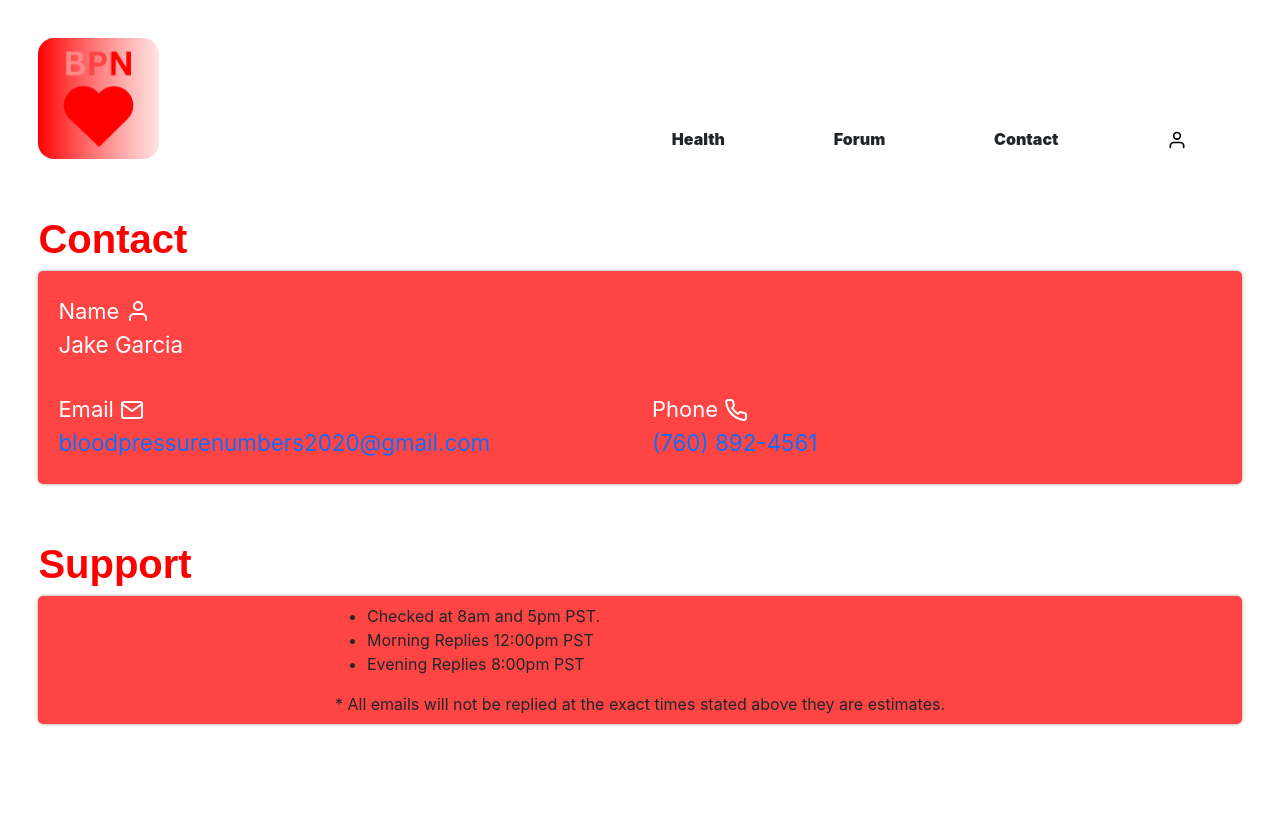
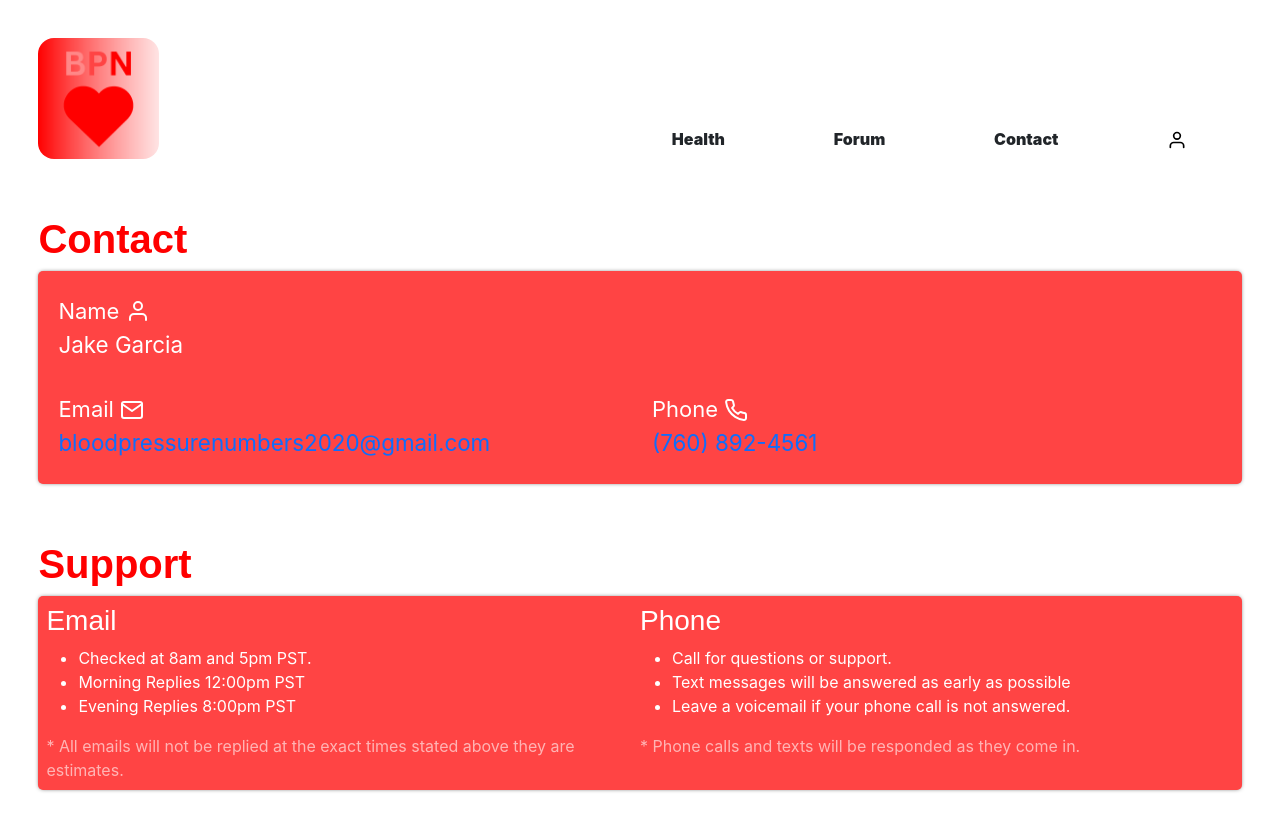
Before and after one commit to jgarcia4444/bpn-web-client, a React (Create React App) app: page /contact in a window 1280 px wide. Before the commit the page ends 800 px from the top, so only its background shows below. Built offline with nearby package versions, Linux system fonts and the light colour scheme.

Commit message:
All content for the support section added.

```diff
--- a/src/components/Contact/index.js
+++ b/src/components/Contact/index.js
@@ -36,6 +36,7 @@ const Contact = () => {
                 <h1 className="containerTitle">Support</h1>
                 <div className="supportDetailsContainer">
                     <div className="supportDetailsListContainer">
+                        <h3 className="supportDetailsListTitle">Email</h3>
                         <ul className="supportDetailsList">
                             <li className="supportDetailsItem">
                                 Checked at 8am and 5pm PST.
@@ -49,6 +50,21 @@ const Contact = () => {
                         </ul>
                         <span className="disclaimer">* All emails will not be replied at the exact times stated above they are estimates.</span>
                     </div>
+                    <div className="supportDetailsListContainer">
+                        <h3 className="supportDetailsListTitle">Phone</h3>
+                        <ul className="supportDetailsList">
+                            <li className="supportDetailsItem">
+                                Call for questions or support.
+                            </li>
+                            <li className="supportDetailsItem">
+                                Text messages will be answered as early as possible
+                            </li>
+                            <li className="supportDetailsItem">
+                                Leave a voicemail if your phone call is not answered.
+                            </li>
+                        </ul>
+                        <span className="disclaimer">* Phone calls and texts will be responded as they come in.</span>
+                    </div>
                 </div>
             </div>
         </div>
--- a/src/styles/Contact/index.css
+++ b/src/styles/Contact/index.css
@@ -15,7 +15,7 @@
     width: 100%;
     display: flex;
     flex-direction: column;
-    align-items: center;
+    align-items: flex-start;
     justify-content: center;
     background-color: #f44;
     padding: 1vh;
@@ -41,6 +41,29 @@
     margin: 2vh 0;
 }
 
+.disclaimer {
+    color: #fff;
+    opacity: 0.6;
+}
+
 .supportContainer {
     margin-top: 7vh;
 }
+
+.supportDetailsContainer {
+    flex-direction: row;
+}
+
+.supportDetailsItem {
+    color: #fff;
+}
+
+.supportDetailsListContainer {
+    width: 50%;
+}
+
+
+.supportDetailsListTitle {
+    color: #fff;
+    font-family: sans-serif;
+}
```
